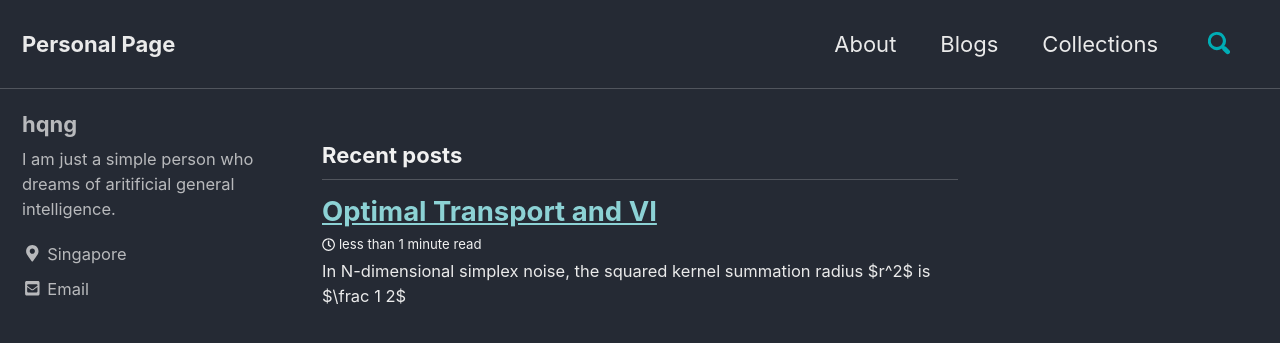
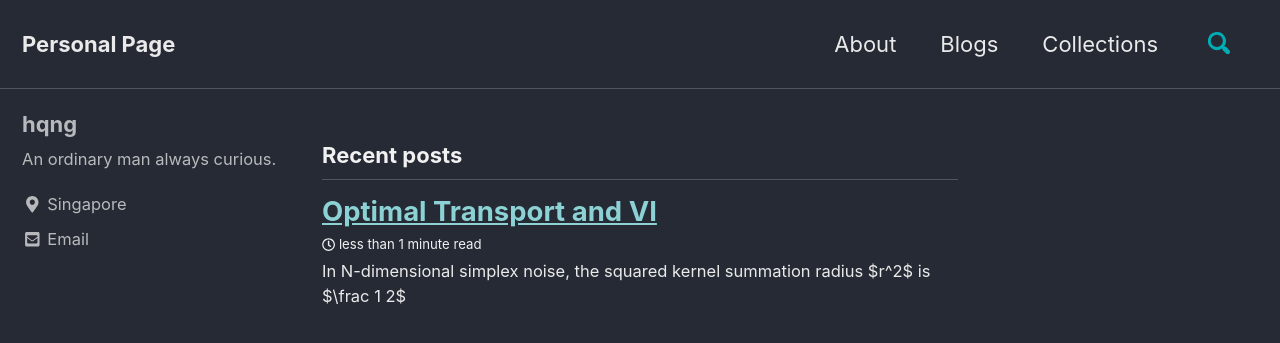
Before and after one commit to hqng/hqng.github.io, a Jekyll site: the page built from index.html, in a window 1280 px wide and 900 px high. Shown: the top 343 px of the window. Built offline with Jekyll 4.4.1, drawn with Linux system fonts in a browser that asks for light colours; cached includes are drawn as plain includes; nearby versions of some CDN libraries; the list of posts is cut into pages by our own code.

Commit message:
update about status

```diff
--- a/_config.yml
+++ b/_config.yml
@@ -108,7 +108,7 @@ analytics:
 author:
   name             : *name #"hqng"
   avatar           : # path of avatar image, e.g. "/assets/images/bio-photo.jpg"
-  bio              : "I am just a simple person who dreams of aritificial general intelligence."
+  bio              : "An ordinary man always curious."
   location         : "Singapore"
   email            :
   links:
--- a/package.json
+++ b/package.json
@@ -1,6 +1,6 @@
 {
   "name": "minimal-mistakes",
-  "version": "4.16.3",
+  "version": "4.16.6",
   "description": "Minimal Mistakes 2 column Jekyll theme.",
   "repository": {
     "type": "git",
@@ -22,7 +22,7 @@
   },
   "devDependencies": {
     "npm-run-all": "^4.1.5",
-    "onchange": "^5.1.3",
+    "onchange": "^6.0.0",
     "uglify-js": "^3.4.9"
   },
   "scripts": {
```
Also changed, not shown: 1 other file.
